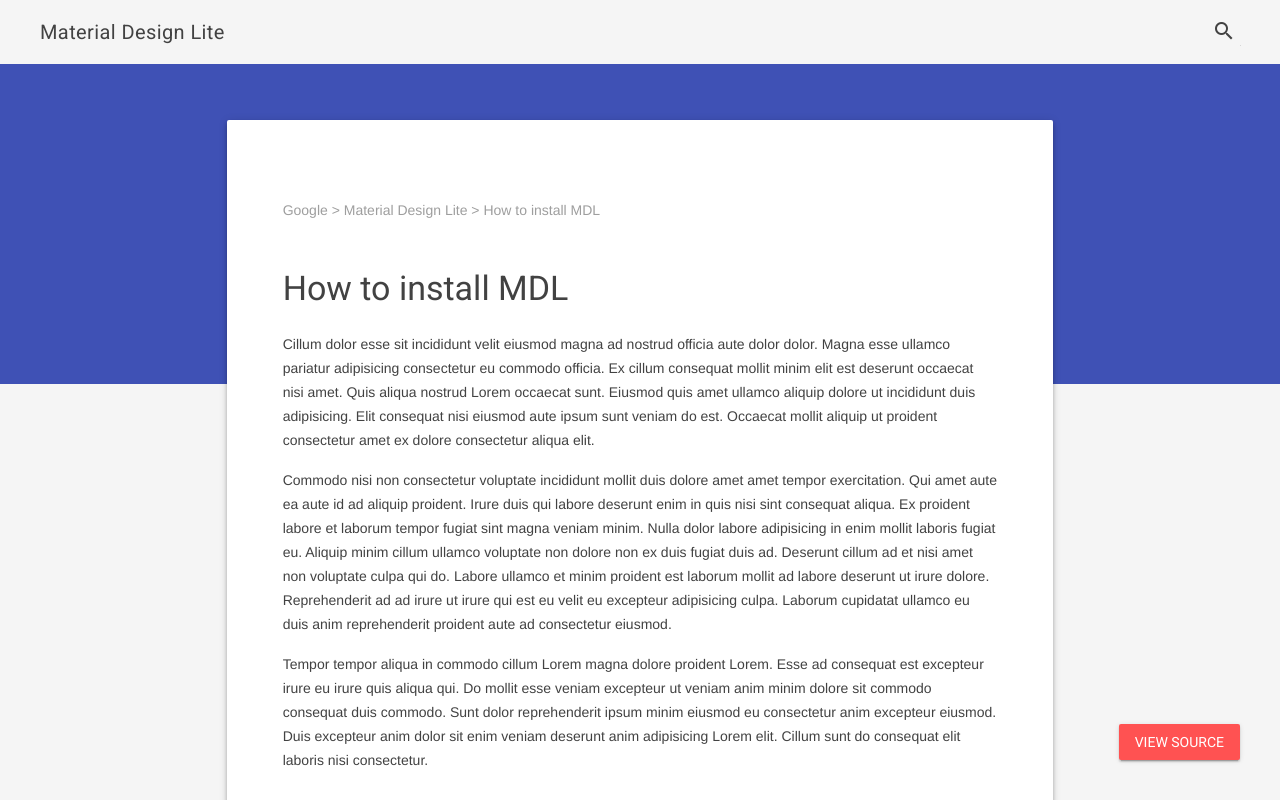
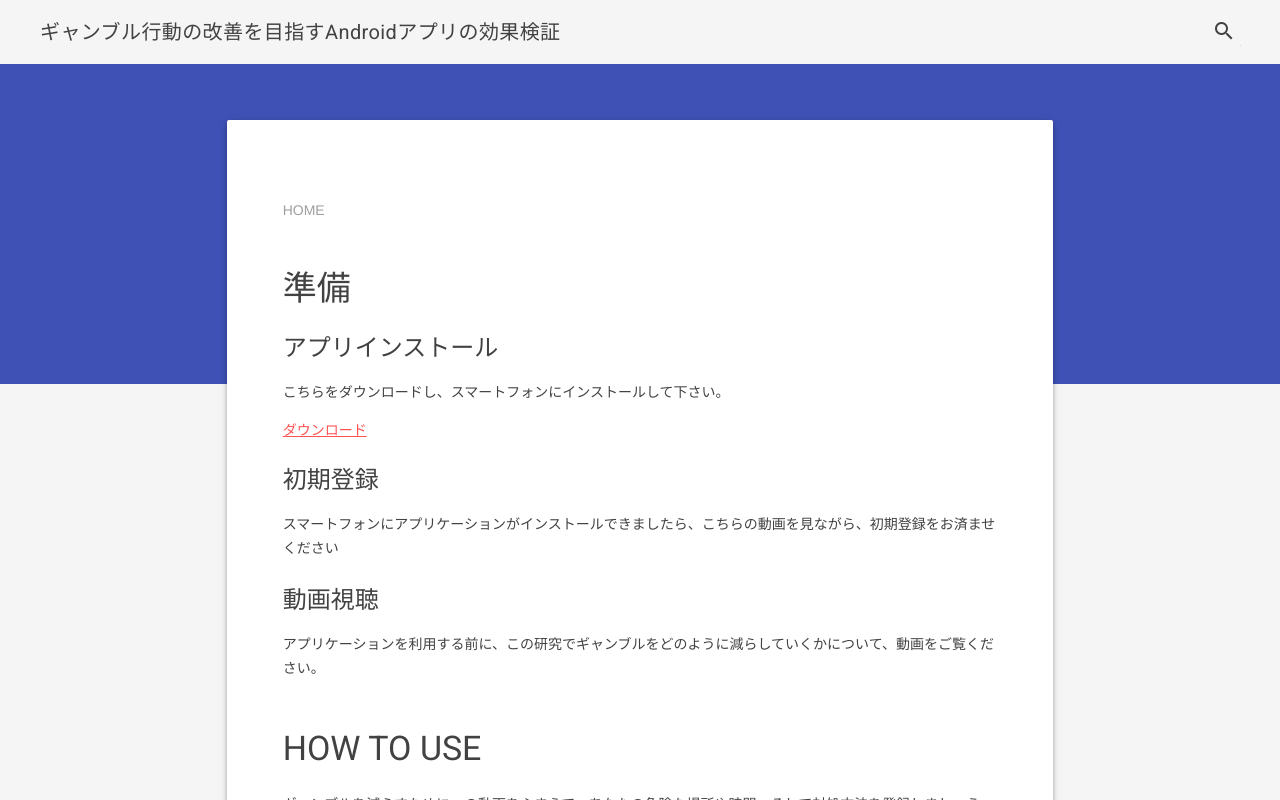
Before and after one commit to yokomitsuken5/gamblecontrol, a plain HTML site: page index.html in a window 1280 px wide. Drawn offline with nearby package versions, Linux system fonts and the light colour scheme.

Commit message:
流れをindex.htmlに反映

```diff
--- a/index.html
+++ b/index.html
@@ -21,7 +21,7 @@
     <meta http-equiv="X-UA-Compatible" content="IE=edge">
     <meta name="description" content="A front-end template that helps you build fast, modern mobile web apps.">
     <meta name="viewport" content="width=device-width, initial-scale=1.0, minimum-scale=1.0">
-    <title>Material Design Lite</title>
+    <title>ギャンブル行動の改善を目指すAndroidアプリの効果検証</title>
 
     <!-- Add to homescreen for Chrome on Android -->
     <meta name="mobile-web-app-capable" content="yes">
@@ -64,7 +64,7 @@
     <div class="demo-layout mdl-layout mdl-layout--fixed-header mdl-js-layout mdl-color--grey-100">
       <header class="demo-header mdl-layout__header mdl-layout__header--scroll mdl-color--grey-100 mdl-color-text--grey-800">
         <div class="mdl-layout__header-row">
-          <span class="mdl-layout-title">Material Design Lite</span>
+          <span class="mdl-layout-title">ギャンブル行動の改善を目指すAndroidアプリの効果検証</span>
           <div class="mdl-layout-spacer"></div>
           <div class="mdl-textfield mdl-js-textfield mdl-textfield--expandable">
             <label class="mdl-button mdl-js-button mdl-button--icon" for="search">
@@ -83,57 +83,47 @@
           <div class="mdl-cell mdl-cell--2-col mdl-cell--hide-tablet mdl-cell--hide-phone"></div>
           <div class="demo-content mdl-color--white mdl-shadow--4dp content mdl-color-text--grey-800 mdl-cell mdl-cell--8-col">
             <div class="demo-crumbs mdl-color-text--grey-500">
-              Google &gt; Material Design Lite &gt; How to install MDL
+              <!--Google &gt; Material Design Lite &gt; How to install MDL-->
+              HOME
             </div>
-            <h3>How to install MDL</h3>
-              <p>
-                Cillum dolor esse sit incididunt velit eiusmod magna ad nostrud officia aute dolor dolor. Magna esse ullamco pariatur adipisicing consectetur eu commodo officia. Ex cillum consequat mollit minim elit est deserunt occaecat nisi amet. Quis aliqua nostrud Lorem occaecat sunt. Eiusmod quis amet ullamco aliquip dolore ut incididunt duis adipisicing. Elit consequat nisi eiusmod aute ipsum sunt veniam do est. Occaecat mollit aliquip ut proident consectetur amet ex dolore consectetur aliqua elit.
-              </p>
-              <p>
-                Commodo nisi non consectetur voluptate incididunt mollit duis dolore amet amet tempor exercitation. Qui amet aute ea aute id ad aliquip proident. Irure duis qui labore deserunt enim in quis nisi sint consequat aliqua. Ex proident labore et laborum tempor fugiat sint magna veniam minim. Nulla dolor labore adipisicing in enim mollit laboris fugiat eu. Aliquip minim cillum ullamco voluptate non dolore non ex duis fugiat duis ad. Deserunt cillum ad et nisi amet non voluptate culpa qui do. Labore ullamco et minim proident est laborum mollit ad labore deserunt ut irure dolore. Reprehenderit ad ad irure ut irure qui est eu velit eu excepteur adipisicing culpa. Laborum cupidatat ullamco eu duis anim reprehenderit proident aute ad consectetur eiusmod.
-              </p>
-              <p>
-                Tempor tempor aliqua in commodo cillum Lorem magna dolore proident Lorem. Esse ad consequat est excepteur irure eu irure quis aliqua qui. Do mollit esse veniam excepteur ut veniam anim minim dolore sit commodo consequat duis commodo. Sunt dolor reprehenderit ipsum minim eiusmod eu consectetur anim excepteur eiusmod. Duis excepteur anim dolor sit enim veniam deserunt anim adipisicing Lorem elit. Cillum sunt do consequat elit laboris nisi consectetur.
-              </p>
-            <h3>Basic MDL Usage</h3>
-              <p>
-                Cillum dolor esse sit incididunt velit eiusmod magna ad nostrud officia aute dolor dolor. Magna esse ullamco pariatur adipisicing consectetur eu commodo officia. Ex cillum consequat mollit minim elit est deserunt occaecat nisi amet. Quis aliqua nostrud Lorem occaecat sunt. Eiusmod quis amet ullamco aliquip dolore ut incididunt duis adipisicing. Elit consequat nisi eiusmod aute ipsum sunt veniam do est. Occaecat mollit aliquip ut proident consectetur amet ex dolore consectetur aliqua elit.
-              </p>
-              <p>
-                Commodo nisi non consectetur voluptate incididunt mollit duis dolore amet amet tempor exercitation. Qui amet aute ea aute id ad aliquip proident. Irure duis qui labore deserunt enim in quis nisi sint consequat aliqua. Ex proident labore et laborum tempor fugiat sint magna veniam minim. Nulla dolor labore adipisicing in enim mollit laboris fugiat eu. Aliquip minim cillum ullamco voluptate non dolore non ex duis fugiat duis ad. Deserunt cillum ad et nisi amet non voluptate culpa qui do. Labore ullamco et minim proident est laborum mollit ad labore deserunt ut irure dolore. Reprehenderit ad ad irure ut irure qui est eu velit eu excepteur adipisicing culpa. Laborum cupidatat ullamco eu duis anim reprehenderit proident aute ad consectetur eiusmod.
-              </p>
-              <p>
-                Cillum dolor esse sit incididunt velit eiusmod magna ad nostrud officia aute dolor dolor. Magna esse ullamco pariatur adipisicing consectetur eu commodo officia. Ex cillum consequat mollit minim elit est deserunt occaecat nisi amet. Quis aliqua nostrud Lorem occaecat sunt. Eiusmod quis amet ullamco aliquip dolore ut incididunt duis adipisicing. Elit consequat nisi eiusmod aute ipsum sunt veniam do est. Occaecat mollit aliquip ut proident consectetur amet ex dolore consectetur aliqua elit.
-              </p>
-              <p>
-                Commodo nisi non consectetur voluptate incididunt mollit duis dolore amet amet tempor exercitation. Qui amet aute ea aute id ad aliquip proident. Irure duis qui labore deserunt enim in quis nisi sint consequat aliqua. Ex proident labore et laborum tempor fugiat sint magna veniam minim. Nulla dolor labore adipisicing in enim mollit laboris fugiat eu. Aliquip minim cillum ullamco voluptate non dolore non ex duis fugiat duis ad. Deserunt cillum ad et nisi amet non voluptate culpa qui do. Labore ullamco et minim proident est laborum mollit ad labore deserunt ut irure dolore. Reprehenderit ad ad irure ut irure qui est eu velit eu excepteur adipisicing culpa. Laborum cupidatat ullamco eu duis anim reprehenderit proident aute ad consectetur eiusmod.
-              </p>
-              <p>
-                Cillum dolor esse sit incididunt velit eiusmod magna ad nostrud officia aute dolor dolor. Magna esse ullamco pariatur adipisicing consectetur eu commodo officia. Ex cillum consequat mollit minim elit est deserunt occaecat nisi amet. Quis aliqua nostrud Lorem occaecat sunt. Eiusmod quis amet ullamco aliquip dolore ut incididunt duis adipisicing. Elit consequat nisi eiusmod aute ipsum sunt veniam do est. Occaecat mollit aliquip ut proident consectetur amet ex dolore consectetur aliqua elit.
-              </p>
-              <p>
-                Commodo nisi non consectetur voluptate incididunt mollit duis dolore amet amet tempor exercitation. Qui amet aute ea aute id ad aliquip proident. Irure duis qui labore deserunt enim in quis nisi sint consequat aliqua. Ex proident labore et laborum tempor fugiat sint magna veniam minim. Nulla dolor labore adipisicing in enim mollit laboris fugiat eu. Aliquip minim cillum ullamco voluptate non dolore non ex duis fugiat duis ad. Deserunt cillum ad et nisi amet non voluptate culpa qui do. Labore ullamco et minim proident est laborum mollit ad labore deserunt ut irure dolore. Reprehenderit ad ad irure ut irure qui est eu velit eu excepteur adipisicing culpa. Laborum cupidatat ullamco eu duis anim reprehenderit proident aute ad consectetur eiusmod.
-              </p>
-              <p>
-                Cillum dolor esse sit incididunt velit eiusmod magna ad nostrud officia aute dolor dolor. Magna esse ullamco pariatur adipisicing consectetur eu commodo officia. Ex cillum consequat mollit minim elit est deserunt occaecat nisi amet. Quis aliqua nostrud Lorem occaecat sunt. Eiusmod quis amet ullamco aliquip dolore ut incididunt duis adipisicing. Elit consequat nisi eiusmod aute ipsum sunt veniam do est. Occaecat mollit aliquip ut proident consectetur amet ex dolore consectetur aliqua elit.
-              </p>
-              <p>
-                Commodo nisi non consectetur voluptate incididunt mollit duis dolore amet amet tempor exercitation. Qui amet aute ea aute id ad aliquip proident. Irure duis qui labore deserunt enim in quis nisi sint consequat aliqua. Ex proident labore et laborum tempor fugiat sint magna veniam minim. Nulla dolor labore adipisicing in enim mollit laboris fugiat eu. Aliquip minim cillum ullamco voluptate non dolore non ex duis fugiat duis ad. Deserunt cillum ad et nisi amet non voluptate culpa qui do. Labore ullamco et minim proident est laborum mollit ad labore deserunt ut irure dolore. Reprehenderit ad ad irure ut irure qui est eu velit eu excepteur adipisicing culpa. Laborum cupidatat ullamco eu duis anim reprehenderit proident aute ad consectetur eiusmod.
-              </p>
+            <h3>準備</h3>
+
+            <h4>アプリインストール</h4>
+            <p>こちらをダウンロードし、スマートフォンにインストールして下さい。</p>
+            <a href=https://github.com/yokomitsuken5/gamblecontrol/raw/main/app-release%20(4).apk>ダウンロード</a>
+
+            <h4>初期登録</h4>
+            <p>スマートフォンにアプリケーションがインストールできましたら、こちらの動画を見ながら、初期登録をお済ませください</p>
+
+            <h4>動画視聴</h4>
+            <p>アプリケーションを利用する前に、この研究でギャンブルをどのように減らしていくかについて、動画をご覧ください。</p>
+
+            <h3>HOW TO USE</h3>
+            <p>ギャンブルを減らすために」の動画をふまえて、あなたの危険な場所や時間、そして対処方法を登録しましょう。</p>
+            <!--アプリの使い方の動画をアップ（収録済み）-->
+            <p>ギャンブルをしたくなった時、誘惑に負けそうなとき、このアプリはいつでも使えます。</p>
+            <!--「誘惑に負けそうなときの動画をアップ（収録済み）-->
+
+            <h3>FAQ</h3>
+            <p>準備中</p>
+
           </div>
         </div>
         <footer class="demo-footer mdl-mini-footer">
           <div class="mdl-mini-footer--left-section">
+            <!--
             <ul class="mdl-mini-footer--link-list">
               <li><a href="#">Help</a></li>
               <li><a href="#">Privacy and Terms</a></li>
               <li><a href="#">User Agreement</a></li>
             </ul>
+            -->
+            <p>powered by <a href=https://getmdl.io>Material Design Lite</a></p>
           </div>
         </footer>
       </main>
     </div>
-    <a href="https://github.com/google/material-design-lite/blob/mdl-1.x/templates/article/" target="_blank" id="view-source" class="mdl-button mdl-js-button mdl-button--raised mdl-js-ripple-effect mdl-color--accent mdl-color-text--accent-contrast">View Source</a>
+    <!--<a href="https://github.com/google/material-design-lite/blob/mdl-1.x/templates/article/" target="_blank" id="view-source" class="mdl-button mdl-js-button mdl-button--raised mdl-js-ripple-effect mdl-color--accent mdl-color-text--accent-contrast">View Source</a>-->
     <script src="https://code.getmdl.io/1.3.0/material.min.js"></script>
   </body>
 </html>
```
